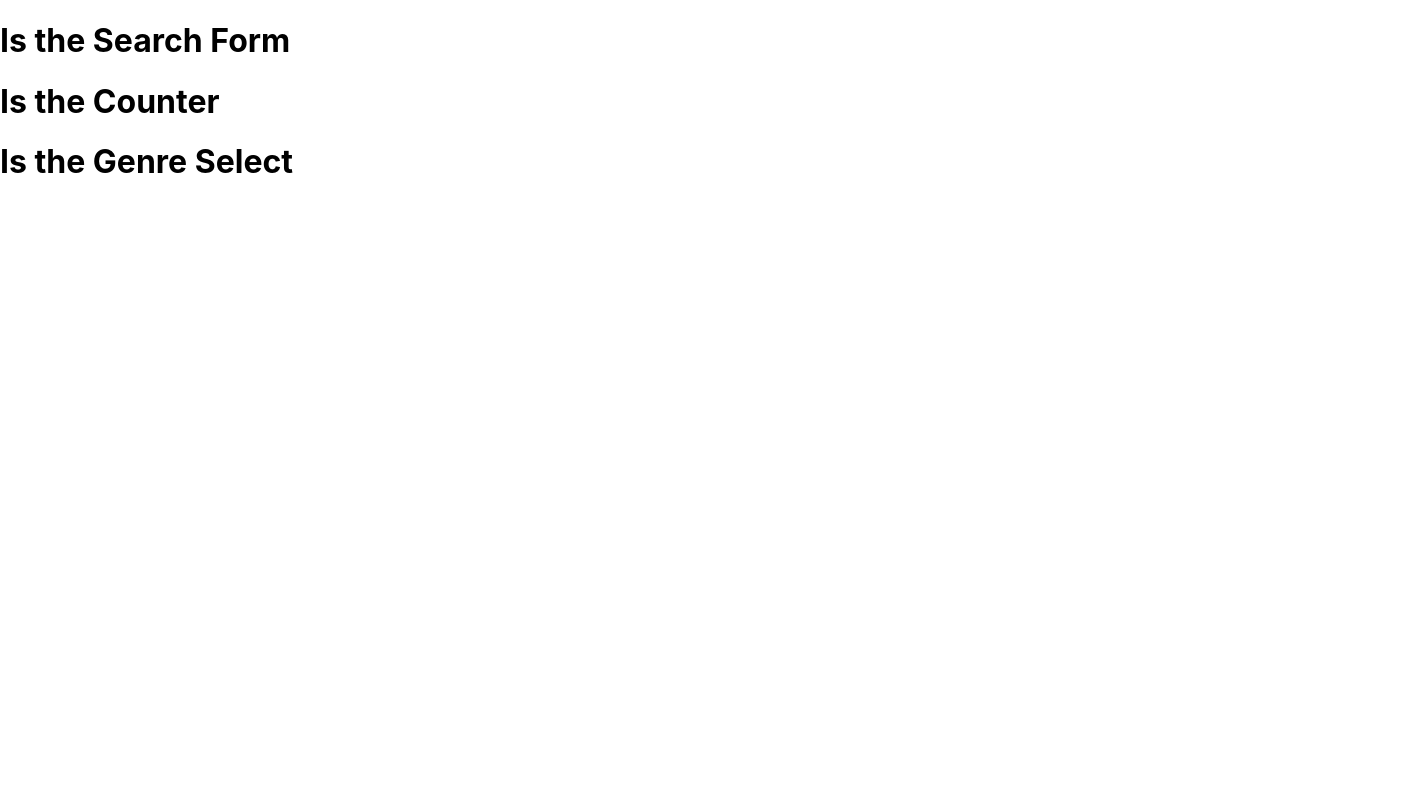
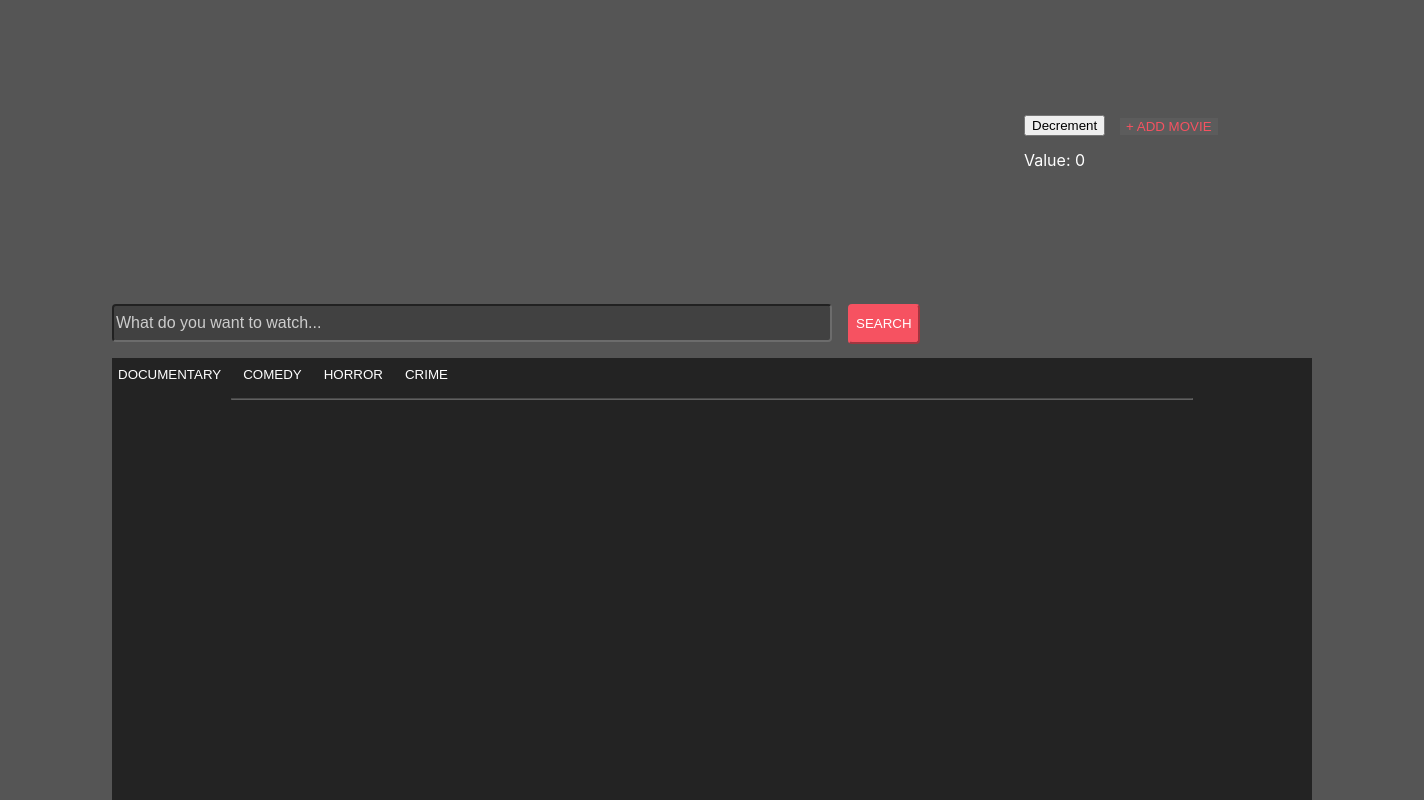
Before and after one commit to EmyBejar/Netflix-Emma-EC, a React (Create React App) app: page / in a window 1280 px wide. Shown: the top 800 px of the page, 1424 px wide, since content can reach past the window. Built offline with nearby package versions, Linux system fonts and the light colour scheme.

Commit message:
add 3 components and start to add the design

```diff
--- a/src/App.js
+++ b/src/App.js
@@ -1,15 +1,27 @@
-
 import SearchForm from "./components/SearchForm";
 import Counter from "./components/Counter";
 import GenreSelect from "./components/GenreSelect";
+import { useState } from "react";
 
 function App() {
+  const [count, setCount] = useState(0);
+  const genres = ["DOCUMENTARY", "COMEDY", "HORROR", "CRIME"];
+  const [selectedGenre, setSelectedGenre] = useState("Action");
+
+  const handleGenreSelect = (genre) => {
+    setSelectedGenre(genre);
+  };
   return (
-    <>
-      <SearchForm></SearchForm>
-      <Counter></Counter>
-      <GenreSelect></GenreSelect>
-    </>
+    <div style={{ backgroundColor: "#555", position: "absolute" }}>
+      <SearchForm initialQuery="What do you want to watch..."></SearchForm>
+      <Counter count={count} setCount={setCount}></Counter>
+
+      <GenreSelect
+        genres={genres}
+        selectedGenre={selectedGenre}
+        onSelect={handleGenreSelect}
+      ></GenreSelect>
+    </div>
   );
 }
 
--- a/src/components/Counter.jsx
+++ b/src/components/Counter.jsx
@@ -1,5 +1,49 @@
-const Counter = () => {
-  return <h1>Is the Counter</h1>;
+const Counter = ({ count, setCount }) => {
+  const handleIncrement = () => {
+    setCount(count + 1);
+  };
+  const handleDecrement = () => {
+    setCount(count - 1);
+  };
+
+  return (
+    <div>
+      <p
+        style={{
+          position: "absolute",
+          marginLeft: "64rem",
+          marginTop: "-20rem",
+          color: "#FFF",
+        }}
+      >
+        Value: {count}{" "}
+      </p>
+      <button
+        onClick={handleIncrement}
+        style={{
+          position: "absolute",
+          backgroundColor: "rgba(96, 96, 96, 0.68)",
+          color: "#F65261",
+          marginTop: "-22rem",
+          marginLeft: "70rem",
+          border: "none",
+          cursor: "pointer",
+        }}
+      >
+        + ADD MOVIE
+      </button>
+      <button
+        onClick={handleDecrement}
+        style={{
+          position: "absolute",
+          marginLeft: "64rem",
+          marginTop: "-22.2rem",
+        }}
+      >
+        Decrement
+      </button>
+    </div>
+  );
 };
 
 export default Counter;
--- a/src/components/GenreSelect.jsx
+++ b/src/components/GenreSelect.jsx
@@ -1,5 +1,35 @@
-const GenreSelect = () => {
-  return <h1>Is the Genre Select</h1>;
+const GenreSelect = ({ genres, selectedGenre, onSelect }) => {
+  return (
+    <div
+      style={{
+        display: "block",
+        marginTop: "-7rem",
+        marginRight: "7rem",
+        marginLeft: "7rem",
+        width: "75rem",
+        height: "107rem",
+        backgroundColor: "#232323",
+      }}
+    >
+      {genres.map((genre) => (
+        <button
+          key={genre}
+          onClick={() => onSelect(genre)}
+          style={{
+            backgroundColor: genre === selectedGenre ? "green" : "#232323",
+            color: "#ffff",
+            border: "0",
+            paddingRight: "4rem",
+            height: "2rem",
+            paddingRight: "1rem",
+          }}
+        >
+          {genre}
+        </button>
+      ))}
+      <hr style={{ color: "#424242", opacity: "0.3", width:"60rem" }} />
+    </div>
+  );
 };
 
 export default GenreSelect;
--- a/src/components/SearchForm.jsx
+++ b/src/components/SearchForm.jsx
@@ -1,5 +1,48 @@
-const SearchForm = () => {
-  return <h1>Is the Search Form </h1>;
+import React, { useState } from "react";
+
+const SearchForm = ({ initialQuery }) => {
+  const [query, setQuery] = useState(initialQuery || "");
+
+  const handleSearch = () => {
+    console.log("Search handle");
+  };
+  return (
+    <div>
+      <input
+        type="text"
+        value={query}
+        placeholder="What do you want to watch..."
+        style={{
+          backgroundColor: "rgba(50, 50, 50, 0.80)",
+          borderColor: "rgba(50, 50, 50, 0.80)",
+          width: "44.50rem",
+          height: "2rem",
+          fontSize: "1rem",
+          color: "#fff",
+          borderRadius: "0.25rem",
+          opacity: "0.7",
+          marginLeft:"7rem",
+          marginRight: "1rem",
+          marginTop:"19rem",
+          marginBottom:"8rem",
+          fontWeight:"400"
+        }}
+      />
+      <button
+        onClick={handleSearch}
+        style={{
+          backgroundColor: "#F65261",
+          borderColor: "#F65261",
+          borderRadius:"0.25rem",
+          width: "14ren",
+          height: "2.5rem",
+          color: "#fff",
+        }}
+      >
+        SEARCH
+      </button>
+    </div>
+  );
 };
 
 export default SearchForm;
```
